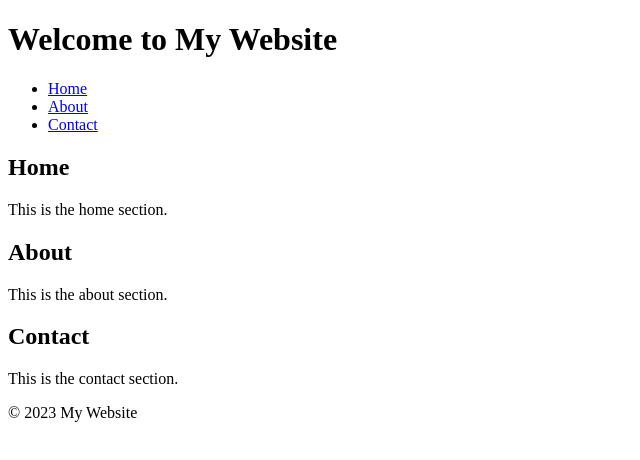
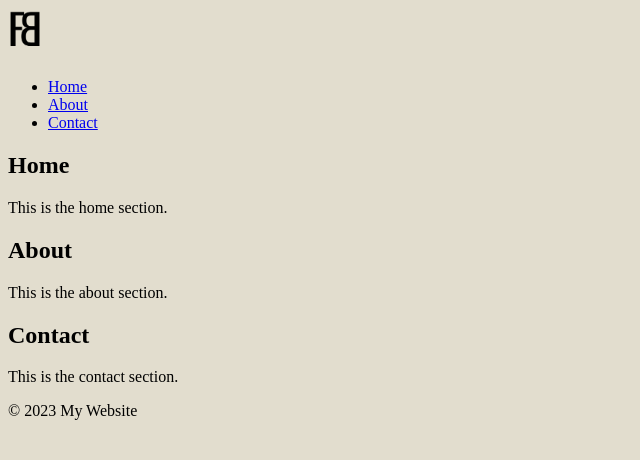
Before and after one commit to MikkelsDesign/Forl-ns-og-Bagl-ns-Website, a plain HTML site: page index.html in a window 1280 px wide. Shown: the whole page, without its empty margins (0-640 px from the left). Drawn offline with Linux system fonts and the light colour scheme.

Commit message:
Img upload

```diff
--- a/css/style.css
+++ b/css/style.css
@@ -0,0 +1,3 @@
+body {
+    background-color: #E2DDCE;
+}
--- a/index.html
+++ b/index.html
@@ -3,12 +3,17 @@
 <head>
     <meta charset="UTF-8">
     <meta name="viewport" content="width=device-width, initial-scale=1.0">
-    <title>My Website</title>
-    <link rel="stylesheet" href="styles.css">
+    <title>Forlæns og Baglæns</title>
+    <link rel="stylesheet" href="/css/style.css">
+    <link rel="icon" type="image/x-icon" href="/img/Favicon.png">
+
 </head>
 <body>
     <header>
-        <h1>Welcome to My Website</h1>
+        <a href="#home"></a>
+            <img src="/img/LogoLilleSort.webp" alt="Website Logo" style="height: 50px;">
+        </a>
+
     </header>
     <nav>
         <ul>
```
Also changed, not shown: img/Favicon.png (added), img/LogoBredSort.webp (added), img/LogoLilleHvid.webp (added), img/LogoLilleSort.webp (added), img/LogoStor.webp (added), img/LogoStorHvidBred.webp (added), img/LogostorHvid.webp (added), 2 other files.
